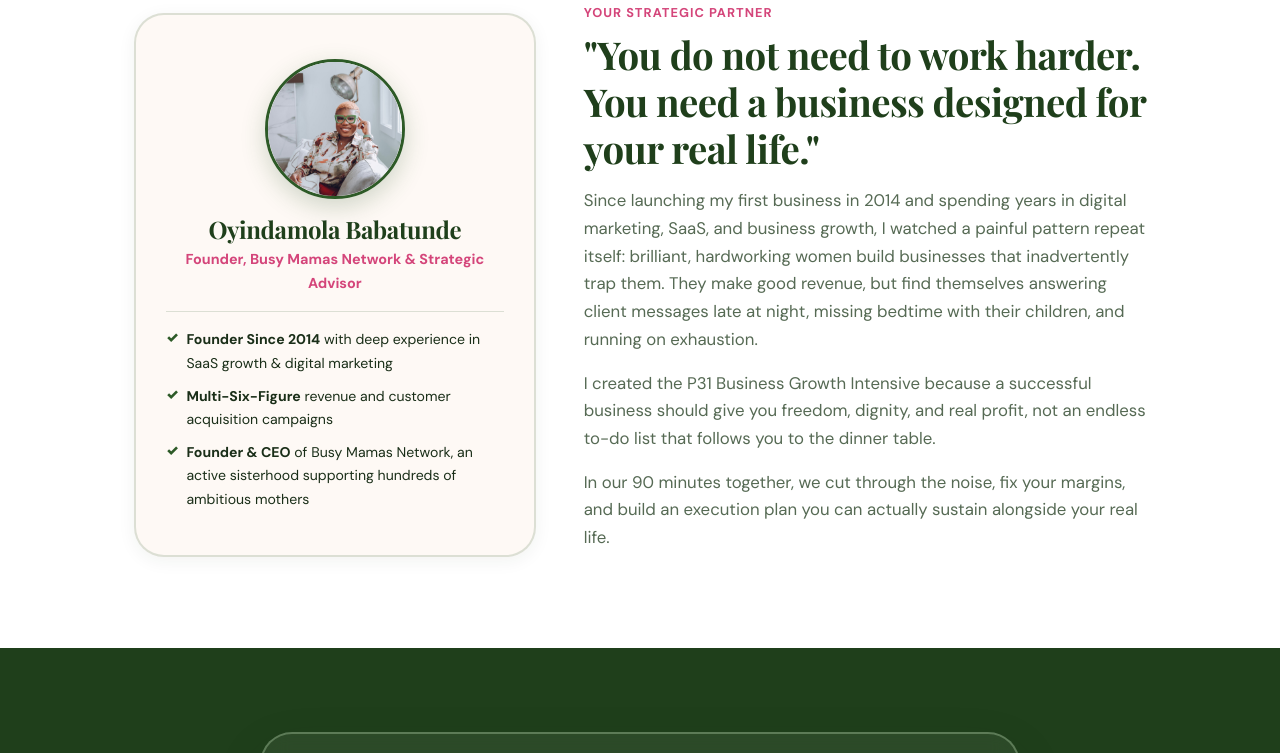
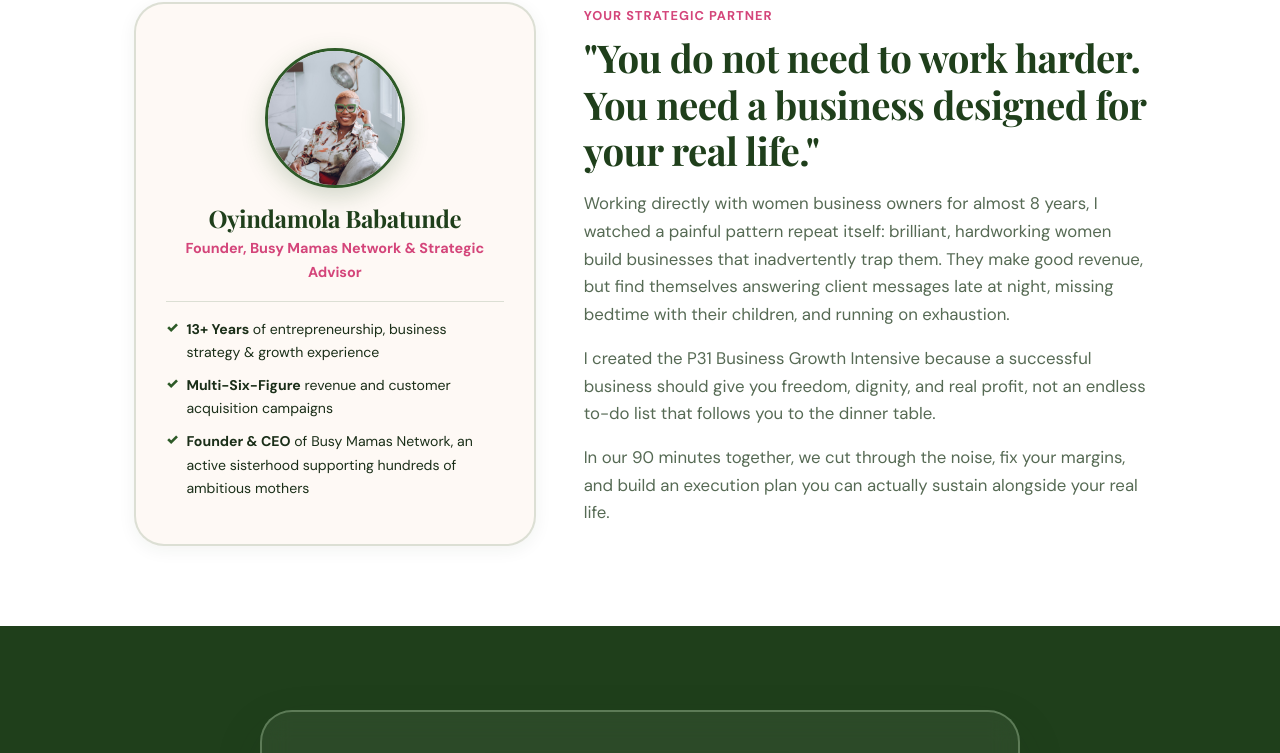
Before and after one commit to lizbabz/busy-mamas-business-tools, a plain HTML site: page intensive.html in a window 1280 px wide. Shown: the part 3221-3974 px from the top of the page. Drawn offline with nearby package versions, Linux system fonts and the light colour scheme; a web font is replaced by a local one.

Commit message:
Update founder credentials to 13+ years and 8 years working with women business owners

```diff
--- a/intensive.html
+++ b/intensive.html
@@ -861,7 +861,7 @@
             <div style="display: flex; flex-direction: column; gap: 10px; text-align: left; font-size: 0.88rem; color: var(--dark); border-top: 1px solid var(--border); padding-top: 16px;">
               <div style="display: flex; align-items: flex-start; gap: 8px;">
                 <span style="color: var(--forest); font-weight: 900; line-height: 1.3;">✓</span>
-                <span><strong>Founder Since 2014</strong> with deep experience in SaaS growth & digital marketing</span>
+                <span><strong>13+ Years</strong> of entrepreneurship, business strategy & growth experience</span>
               </div>
               <div style="display: flex; align-items: flex-start; gap: 8px;">
                 <span style="color: var(--forest); font-weight: 900; line-height: 1.3;">✓</span>
@@ -878,7 +878,7 @@
             <div class="section-kicker">Your Strategic Partner</div>
             <h2>"You do not need to work harder. You need a business designed for your real life."</h2>
             <p>
-              Since launching my first business in 2014 and spending years in digital marketing, SaaS, and business growth, I watched a painful pattern repeat itself: brilliant, hardworking women build businesses that inadvertently trap them. They make good revenue, but find themselves answering client messages late at night, missing bedtime with their children, and running on exhaustion.
+              Working directly with women business owners for almost 8 years, I watched a painful pattern repeat itself: brilliant, hardworking women build businesses that inadvertently trap them. They make good revenue, but find themselves answering client messages late at night, missing bedtime with their children, and running on exhaustion.
             </p>
             <p>
               I created the P31 Business Growth Intensive because a successful business should give you freedom, dignity, and real profit, not an endless to-do list that follows you to the dinner table.
```
